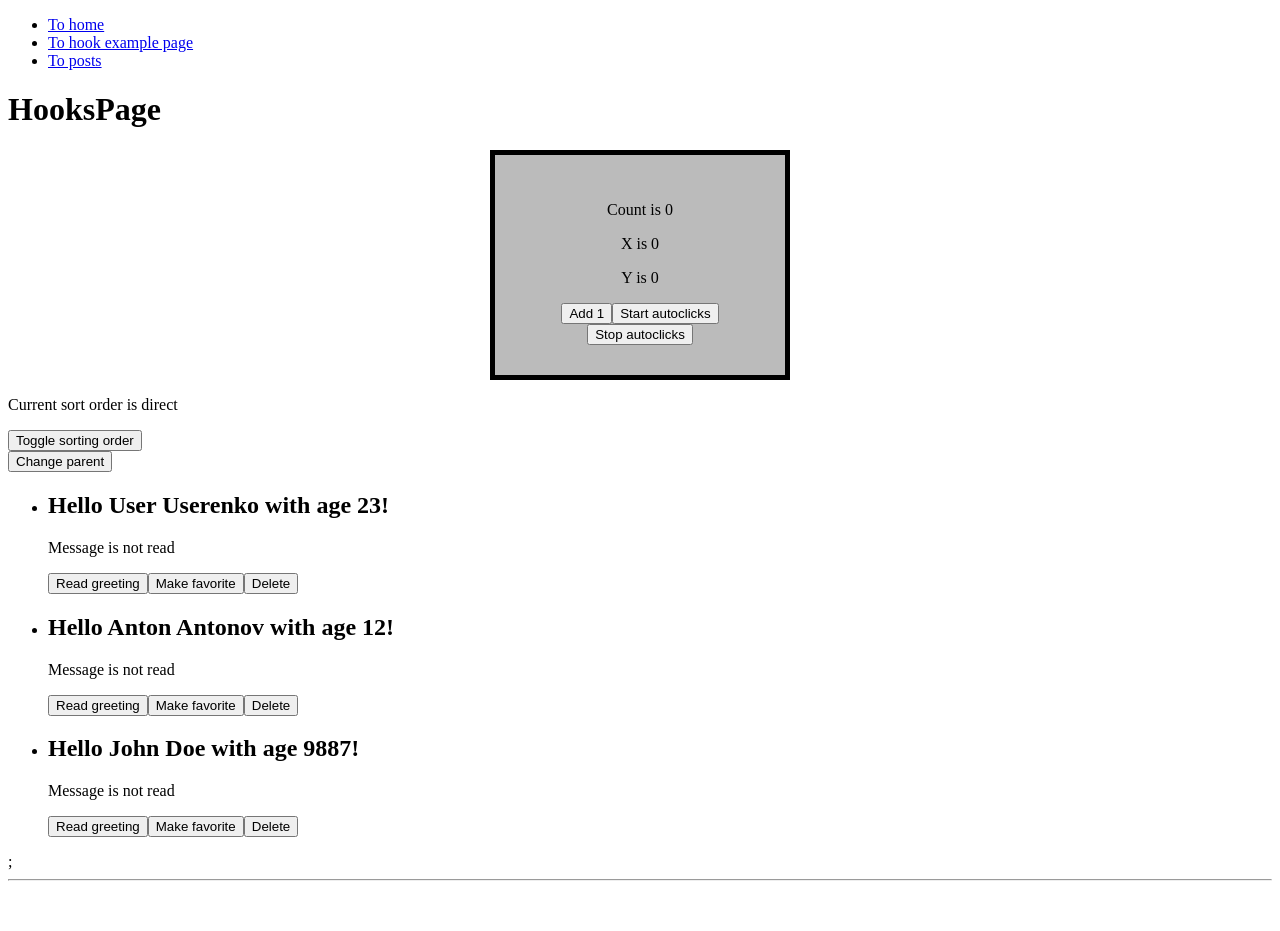
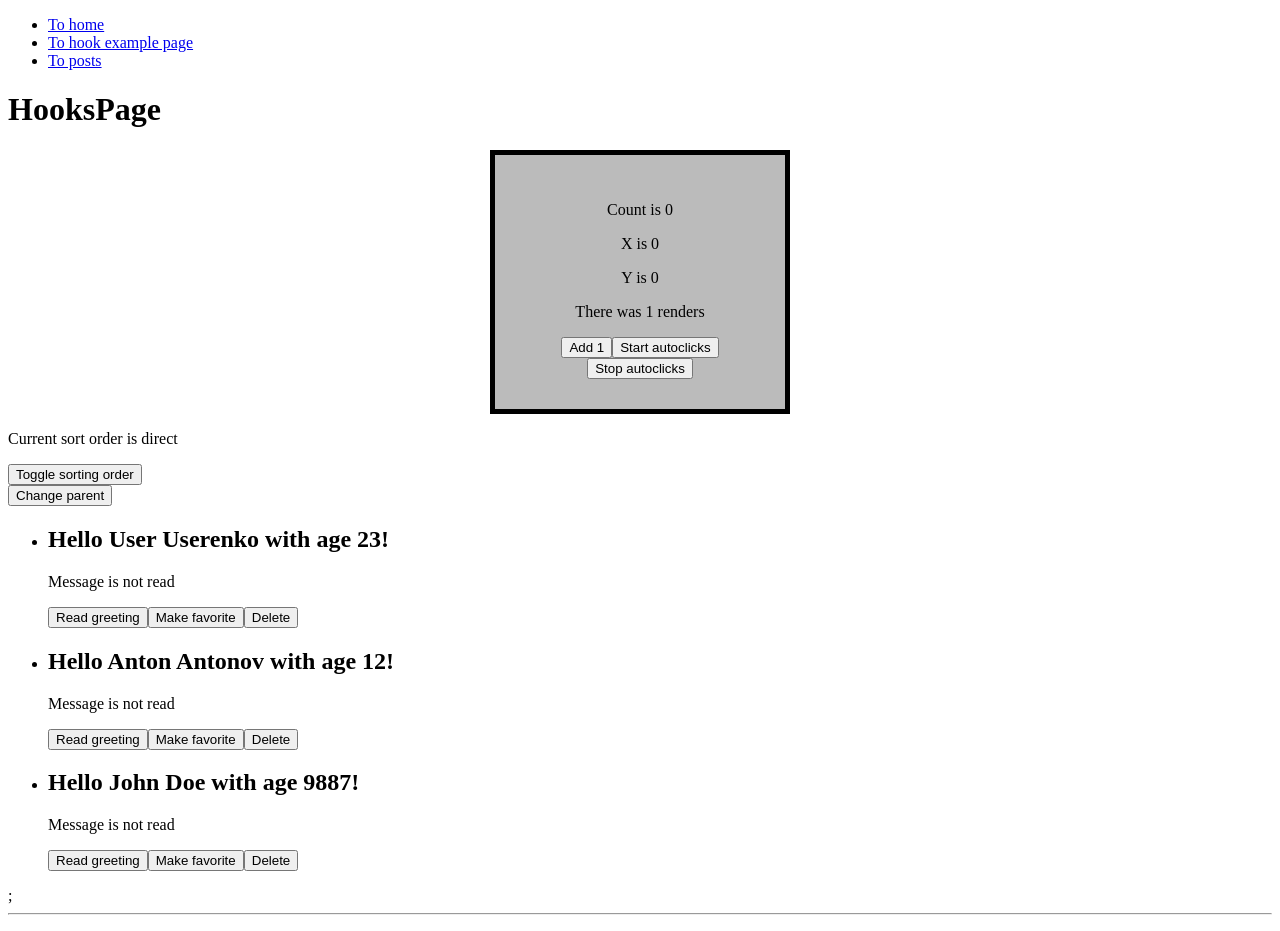
Before and after one commit to fc-fullstack-courses/fd-2023-1-react-app, a React (Create React App) app: page /hooks in a window 1280 px wide. Before the commit the page ends 897 px from the top, so only its background shows below. Built offline with nearby package versions, Linux system fonts and the light colour scheme.

Commit message:
Add render counter ref example

```diff
--- a/src/components/Counter/index.jsx
+++ b/src/components/Counter/index.jsx
@@ -12,6 +12,7 @@ function Counter(props) {
     y: 0,
   });
   const elemRef = useRef(null);
+  const renders = useRef(1);
   const { clicks: count, handleClick } = useClicker(elemRef);
 
   // неправильно!
@@ -23,6 +24,10 @@ function Counter(props) {
   useEffect(() => {
     if (Math.random() > 0.6) {
     }
+  });
+
+  useEffect(() => {
+    renders.current = renders.current + 1;
   });
 
   // useEffect(() => {
@@ -89,6 +94,7 @@ function Counter(props) {
       <p>Count is {count}</p>
       <p>X is {coords.x}</p>
       <p>Y is {coords.y}</p>
+      <p>There was {renders.current} renders</p>
       <button>Add 1</button>
       <button onClick={startAutoClicks}>Start autoclicks</button>
       <button onClick={stopAutoClicks}>Stop autoclicks</button>
```
